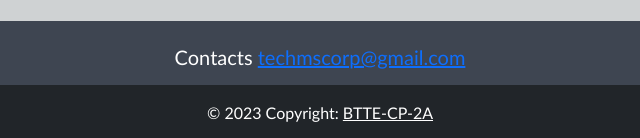
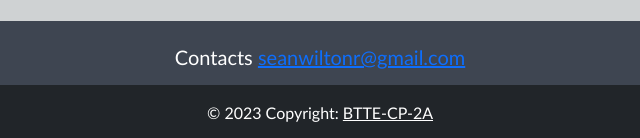
Before and after one commit to shazkun/E-COMMERCE-SAMPLE-DEPLOY, a plain HTML site: page index.html in a window 1280 px wide. Shown: the part 1831-1969 px from the top of the page, 320-960 px from the left. Drawn offline with nearby package versions, Linux system fonts and the light colour scheme.

Commit message:
PERSONAL EMAIL

```diff
--- a/index.html
+++ b/index.html
@@ -123,7 +123,7 @@
         <div class="container p-4 pb-0">
             <div class="text-center">
                 <h5 class="justify-content-center">Contacts <a href="mailto:seanwiltonr@gmail.com"
-                        subject="contact us">techmscorp@gmail.com</a></h5>
+                        subject="contact us">seanwiltonr@gmail.com</a></h5>
                 </p>
             </div>
         </div>
```
